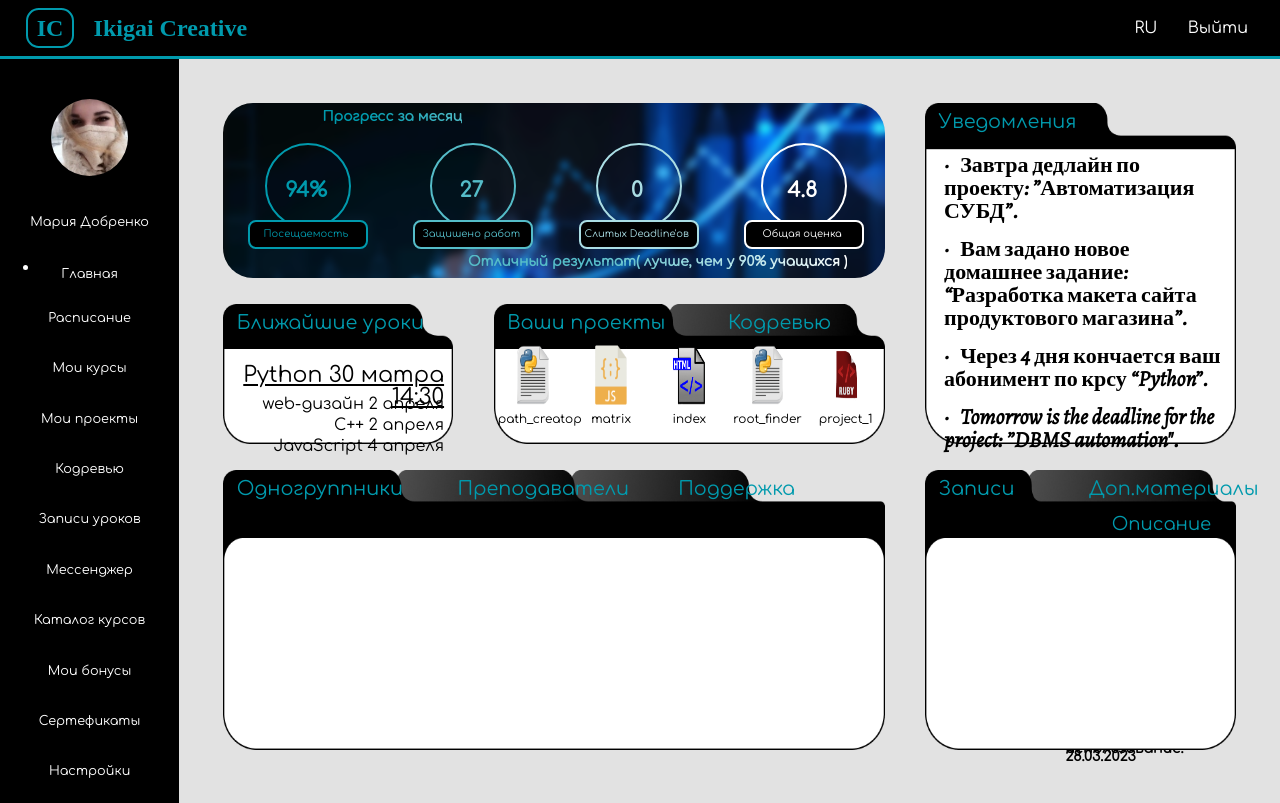
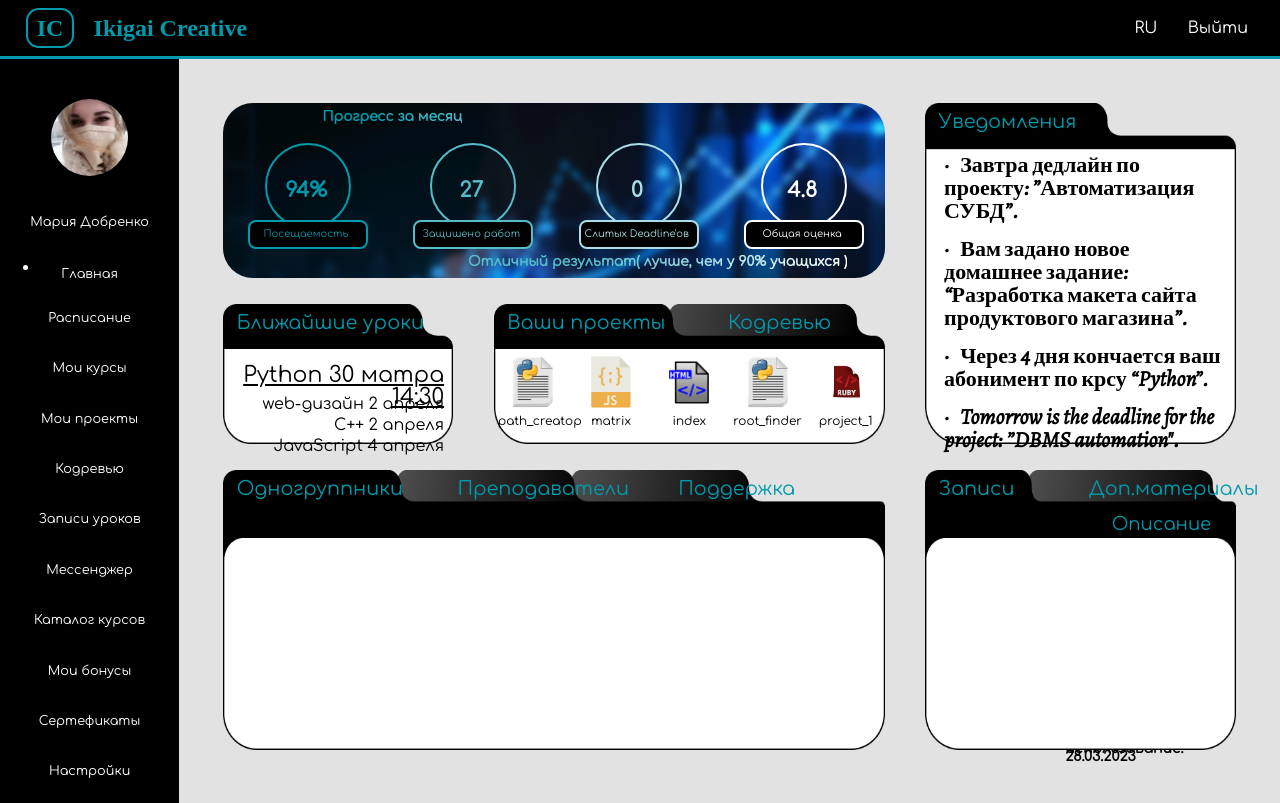
Before and after one commit to IC-Team-AA/IC-Project, a plain HTML site: page templates/LC.html in a window 1280 px wide. Drawn offline with nearby package versions, Linux system fonts and the light colour scheme.

Commit message:
Адаптировал проекты, кроме отступов в шапке

```diff
--- a/static/css/lc_main.css
+++ b/static/css/lc_main.css
@@ -18,7 +18,7 @@
     --difference_blue: calc((var(--color_progress_left_coef_blue) - var(--color_progress_right_coef_blue)) / 3);
 
     /*размеры шрифтов*/
-    --projects_font_size: 12px;
+    --projects_font_size: min(12px, 1vw, 2vh);
     --font_size_records_text: 14px;
     --text_font_size: 16px;
     --preheader_font_size: 18px;
@@ -95,7 +95,7 @@
     background-position: none;
     position: relative;
     object-fit: inherit;
-    background-repeat: no-repeat
+    background-repeat: no-repeat;
 }
 
 .lessons_text {
@@ -198,20 +198,21 @@
 }
 
 .projects_block {
-    padding-top: 10.5%;
+    padding-top: 6.5vh;
     width: 18%;
     text-align: center
 }
 
+
 .projects_photo {
-    width: 45%;
-    height: 60%;
-    object-fit: 100%auto
+    width: min(40px, 4vw);
+    height: min(60px, 6.5vh);
+    object-fit: contain
 }
 
 .projects_text {
     font-size: var(--projects_font_size);
-    padding-top: 5px
+    padding-top: 0.5vh
 }
 
 #main_content>#ntf>img {
```
